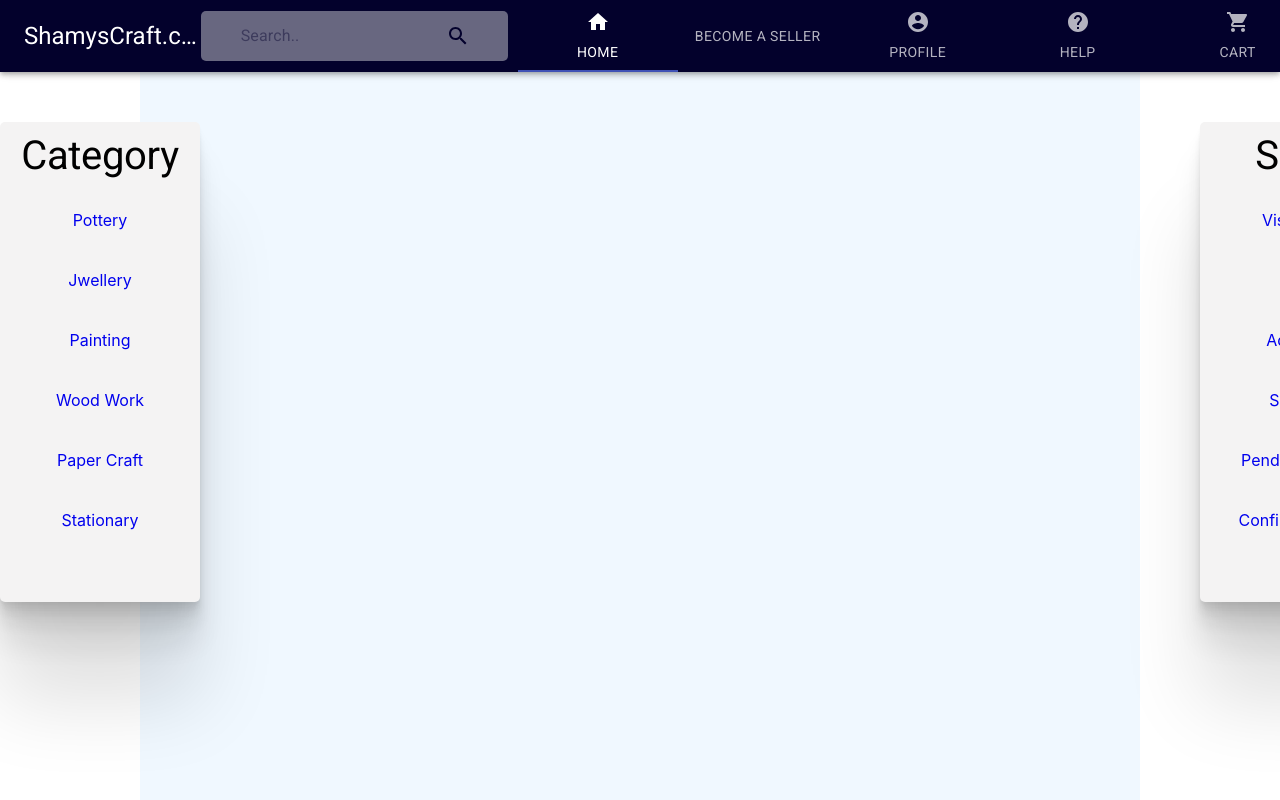
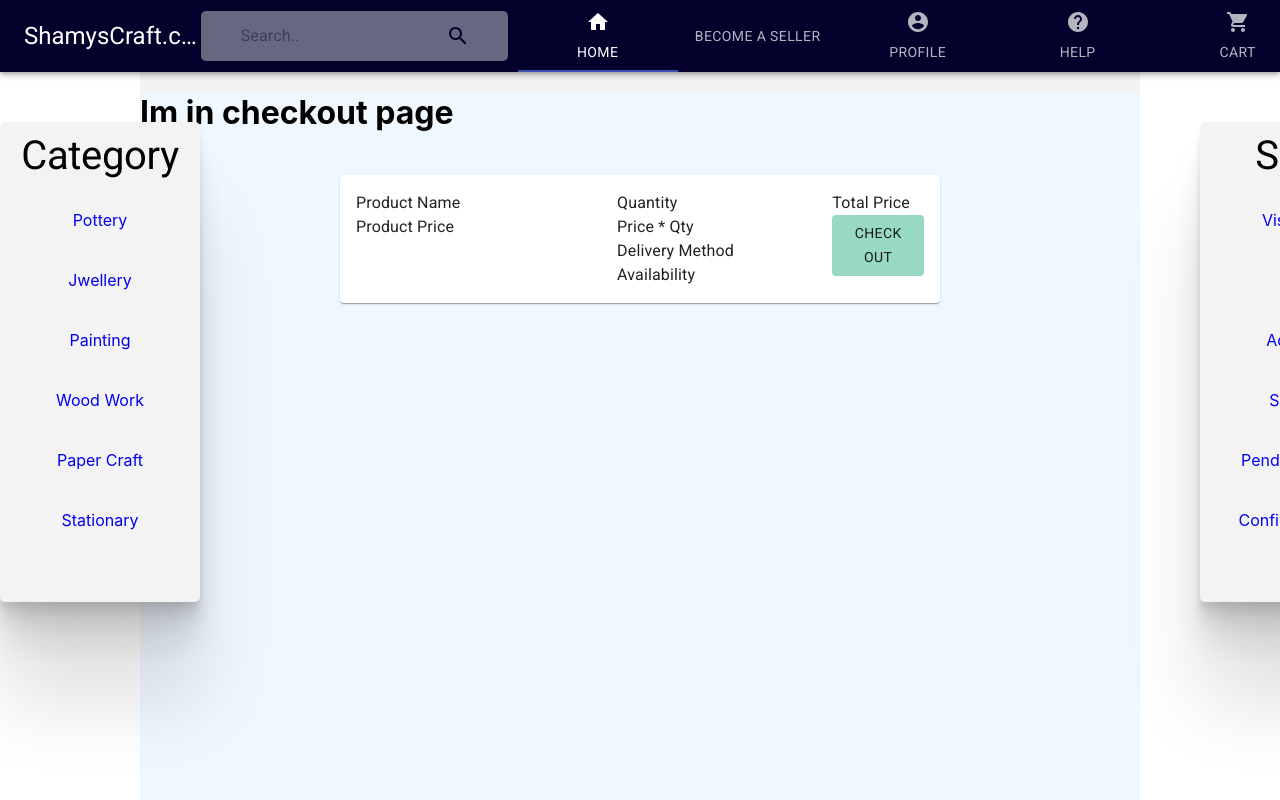
Before and after one commit to ShamysCraft/ShamysCraft_FrontEnd_Customer, a React (Create React App) app: page /checkOut in a window 1280 px wide. Shown: the top 800 px of the page. Built offline with nearby package versions, Linux system fonts and the light colour scheme.

Commit message:
add changes

```diff
--- a/src/App.js
+++ b/src/App.js
@@ -17,7 +17,8 @@ import ProfilePage from "./containers_webPages/User_Seller/ProfilePage"
 import HelpPage from "./containers_webPages/User_Seller/HelpPage"
 import CartPage from "./containers_webPages/User_Seller/CartPage"
 import CheckoutPage from "./containers_webPages/User_Seller/CheckoutPage"
-import OrderHistoryPage from "./containers_webPages/User_Seller/OrderHistory"
+import OrderHistory from './containers_webPages/User_Seller/OrderHistory';
+
 //seller
 import BecomeSellerPage from "./containers_webPages/seller/BecomeSellerPage"
 import CreateShopPage from "./containers_webPages/seller/CreateShopPage"
@@ -56,6 +57,9 @@ function App() {
             <Route path="/becomeSeller">
               <BecomeSellerPage/>
             </Route>
+            <Route path="/createShop">
+              <CreateShopPage/>
+            </Route>
             <Route path="/addItem">
               <AddItemPage/>
             </Route>
@@ -86,6 +90,12 @@ function App() {
             <Route path="/pendingOrder">
               <PendingOrderPage/>
             </Route>
+            <Route path="/orderHistory">
+              <OrderHistory/>
+            </Route>
+            <Route path="/checkOut">
+              <CheckoutPage/>
+            </Route>
           </Switch>
           </Body>
             </div>
--- a/src/components/Header/Header.js
+++ b/src/components/Header/Header.js
@@ -98,7 +98,7 @@ const Header = (props)=>{
                 style={{top:'50px',left: '25px'}}
                 >
                 <MenuItem onClick={handleClose1} component={Link} to ='/profile'>Profile</MenuItem>
-                <MenuItem onClick={handleClose1}>My Orders</MenuItem>
+                <MenuItem onClick={handleClose1} component={Link} to ='/orderHistory'>My Orders</MenuItem>
                 <MenuItem onClick={handleClose1} component={Link} to ='/signin'>Sign In</MenuItem>
             </Menu>
             </div>
--- a/src/containers_webPages/User_Seller/CartPage.js
+++ b/src/containers_webPages/User_Seller/CartPage.js
@@ -7,6 +7,7 @@ import {
     Typography,
     Grid
 } from "@material-ui/core"
+import {Link} from "react-router-dom"
 import {makeStyles} from "@material-ui/core/styles"
 import {COLOURS} from "../../theme/colors"
 const useStyle = makeStyles(()=>({
@@ -30,7 +31,7 @@ const useStyle = makeStyles(()=>({
     },
     btn:{
         backgroundColor : COLOURS.btnColor,
-
+        textAlign: 'center'
     }
 }));
 const CartPage = (props)=>{
@@ -58,7 +59,7 @@ const CartPage = (props)=>{
                </CardContent>
                <CardContent className={classes.row3}>
                    <Typography>Total Price</Typography>
-                   <Button className={classes.btn}>Check Out</Button>
+                   <Button className={classes.btn} component={Link} to ='/checkOut' >Check Out</Button>
                </CardContent>
             </Card>
             </div>
--- a/src/containers_webPages/User_Seller/CheckoutPage.js
+++ b/src/containers_webPages/User_Seller/CheckoutPage.js
@@ -1,8 +1,76 @@
+
 import React, {useState} from "react";
+import {makeStyles} from "@material-ui/core/styles"
+import {COLOURS} from "../../theme/colors"
+import {
+    Card,
+    CardContent,
+    CardMedia,
+    Button,
+    Typography,
+    Grid
+} from "@material-ui/core"
 
+
+const useStyles = makeStyles((theme)=>({
+    block :{
+        marginTop: '20px'
+    },
+    row:{
+        display:'flex',
+        width: '600px',
+        margin: '5px',
+
+    },
+    row1:{
+        width:'250px'
+    },
+    row2:{
+        width:'200px'
+    },
+    row3:{
+        width:'100px'
+    },
+    btn:{
+        backgroundColor : COLOURS.btnColor,
+
+    },
+
+}));
 const CheckOut = (props)=>{
+    const classes = useStyles();
     return(
-        <div></div>
+        <div>
+            <h1>Im in checkout page</h1>
+            <Grid
+        container
+        direction="column"
+        justify="center"
+        alignItems="center"
+        spacing={1}
+        >
+            {/* order Struct come here */}
+            <div className={classes.block}>
+            <Card className={classes.row}>
+            <CardContent className={classes.row1}>
+                   {/* image goes here */}
+                   <Typography>Product Name</Typography>
+                   <Typography>Product Price</Typography>
+               </CardContent>
+               <CardContent className={classes.row2}>
+                   <Typography>Quantity</Typography>
+                   <Typography>Price * Qty</Typography>
+                   <Typography>Delivery Method</Typography>
+                   <Typography>Availability</Typography>
+               </CardContent>
+               <CardContent className={classes.row3}>
+                   <Typography>Total Price</Typography>
+                   <Button className={classes.btn}>Check Out</Button>
+               </CardContent>
+            </Card>
+            </div>
+        </Grid>
+        </div>
     )
 }
 
--- a/src/containers_webPages/User_Seller/OrderHistory.js
+++ b/src/containers_webPages/User_Seller/OrderHistory.js
@@ -1,8 +1,75 @@
 import React, {useState} from "react";
+import {
+    Card,
+    CardContent,
+    CardMedia,
+    Button,
+    Typography,
+    Grid
+} from "@material-ui/core"
+
+import {makeStyles} from "@material-ui/core/styles"
+import {COLOURS} from "../../theme/colors"
+
+const useStyle = makeStyles(()=>({
+    block :{
+        marginTop: '100px'
+    },
+    row:{
+        display:'flex',
+
+
+    },
+    row1:{
+        width:'250px'
+    },
+    row2:{
+        width:'200px'
+    },
+    row3:{
+        width:'100px'
+    },
+    btn:{
+        backgroundColor : COLOURS.btnColor,
+
+    }
+}));
 
 const OrderHistory = (props)=>{
+    const classes = useStyle();
     return(
-        <div></div>
+        <div>
+        <Grid
+        container spacing={1}
+        direction="column"
+            justify="center"
+            alignItems="center"
+        >
+
+
+
+
+            <div >
+            <Card className={classes.row}>
+                <CardContent className={classes.row1}>
+                   <Typography>Product Name</Typography>
+                   <Typography>Product Price</Typography>
+               </CardContent>
+               <CardContent className={classes.row2}>
+                   <Typography>Quantity</Typography>
+                   <Typography>Price * Qty</Typography>
+                   <Typography>Delivery Method</Typography>
+                   <Typography>Availability</Typography>
+               </CardContent>
+               <CardContent className={classes.row3}>
+                   <Typography>Total Price</Typography>
+                   <Button className={classes.btn}>Check Out</Button>
+               </CardContent>
+            </Card>
+            </div>
+
+        </Grid>
+        </div>
     )
 }
 
--- a/src/containers_webPages/seller/BecomeSellerPage.js
+++ b/src/containers_webPages/seller/BecomeSellerPage.js
@@ -1,13 +1,56 @@
 import React, {useState} from "react";
-import Typography from "@material-ui/core/Typography"
+import {Link} from "react-router-dom"
+
+import {
+    Typography,
+    Card,
+    CardContent,
+    Button,
+    ButtonGroup,
+    Grid
+} from "@material-ui/core"
+import {makeStyles} from "@material-ui/core/styles"
+
+const useStyle = makeStyles((theme)=>({
+    content: {
+        padding:'30px',
+        margin: '30px'
+    },
+    text:{
+        margin:'20px'
+    }
+}));
 
 const BecomeSellerPage = (props)=>{
+    const classes = useStyle();
+
     return(
         <div>
-            <h2>Im in become seller page</h2>
+
             <Typography variant="h2">
-                Hello
+                Become a Seller
             </Typography>
+            <Grid
+            container
+            direction="column"
+            justify="center"
+            alignItems="center"
+            spacing={1}
+            >
+            <Card className={classes.content}>
+                <Typography className={classes.text}>
+                    Sell at ShamysCraft. You can agree to become a seller and create a shop.
+                    Add details of the item and display it for buyers.
+                </Typography>
+                <Typography className={classes.text}>
+                    Do you agree to terms and conditions?
+                </Typography>
+                <ButtonGroup>
+                    <Button color='secondary' variant="contained" component={Link} to="/">Cancel</Button>
+                    <Button color='primary' variant="contained" component={Link} to="/createShop">Agree to become a Seller</Button>
+                </ButtonGroup>
+            </Card>
+            </Grid>
         </div>
     )
 }
--- a/src/containers_webPages/seller/CreateShopPage.js
+++ b/src/containers_webPages/seller/CreateShopPage.js
@@ -1,8 +1,91 @@
 import React, {useState} from "react";
+import {
+    Typography,
+    Card,
+    CardContent,
+    Button,
+    ButtonGroup,
+    TextField,
+    Grid
+} from "@material-ui/core"
+import {COLOURS} from "../../theme/colors"
+import {makeStyles} from "@material-ui/core/styles"
 
+const useStyle = makeStyles((theme)=>({
+    container:{
+        margin: '50px'
+    },
+    content: {
+        padding:'30px',
+        margin: '30px'
+    },
+    row:{
+        width: '500px'
+    },
+    text:{
+        margin:'20px'
+    },
+    nameinput:{
+
+        width: '500px',
+        textAlign: 'center'
+    },
+    inputdesc:{
+
+
+        width: '500px'
+    },
+    buttongrp:{
+        margin:'15px',
+        width: '500px',
+        justifyContent: 'center'
+    }
+}));
 const CreateShopPage = (props)=>{
+    const classes = useStyle();
+
     return(
-        <div></div>
+        <div >
+
+            <Grid
+                container
+                direction="column"
+                justify="center"
+                alignItems="center"
+                spacing={1}
+            >
+                <Card className={classes.container}>
+                    <CardContent className={classes.row}>
+                        <Typography variant="h2">
+                            Create Shop
+                        </Typography>
+                    </CardContent>
+                    <CardContent className={classes.row}>
+                        <TextField className={classes.nameinput}
+
+                            variant="outlined"
+                            label="Enter Shop Name"
+
+                        />
+                    </CardContent>
+                    <CardContent className={classes.row}>
+                        <Typography>Describe the Shop</Typography>
+                        <TextField className={classes.inputdesc}
+                            id="outlined-multiline-static"
+
+                            multiline
+                            rows={6}
+                            placeholder="Write Here"
+                            variant="outlined"
+                        />
+                    </CardContent>
+                    <ButtonGroup fullWidth className={classes.buttongrp}>
+                    <Button variant="contained" color="secondary" >Cancel</Button>
+                    <Button variant="contained" color="primary" >Create Shop</Button>
+                    </ButtonGroup>
+                </Card>
+            </Grid>
+        </div>
     )
 }
 
```
